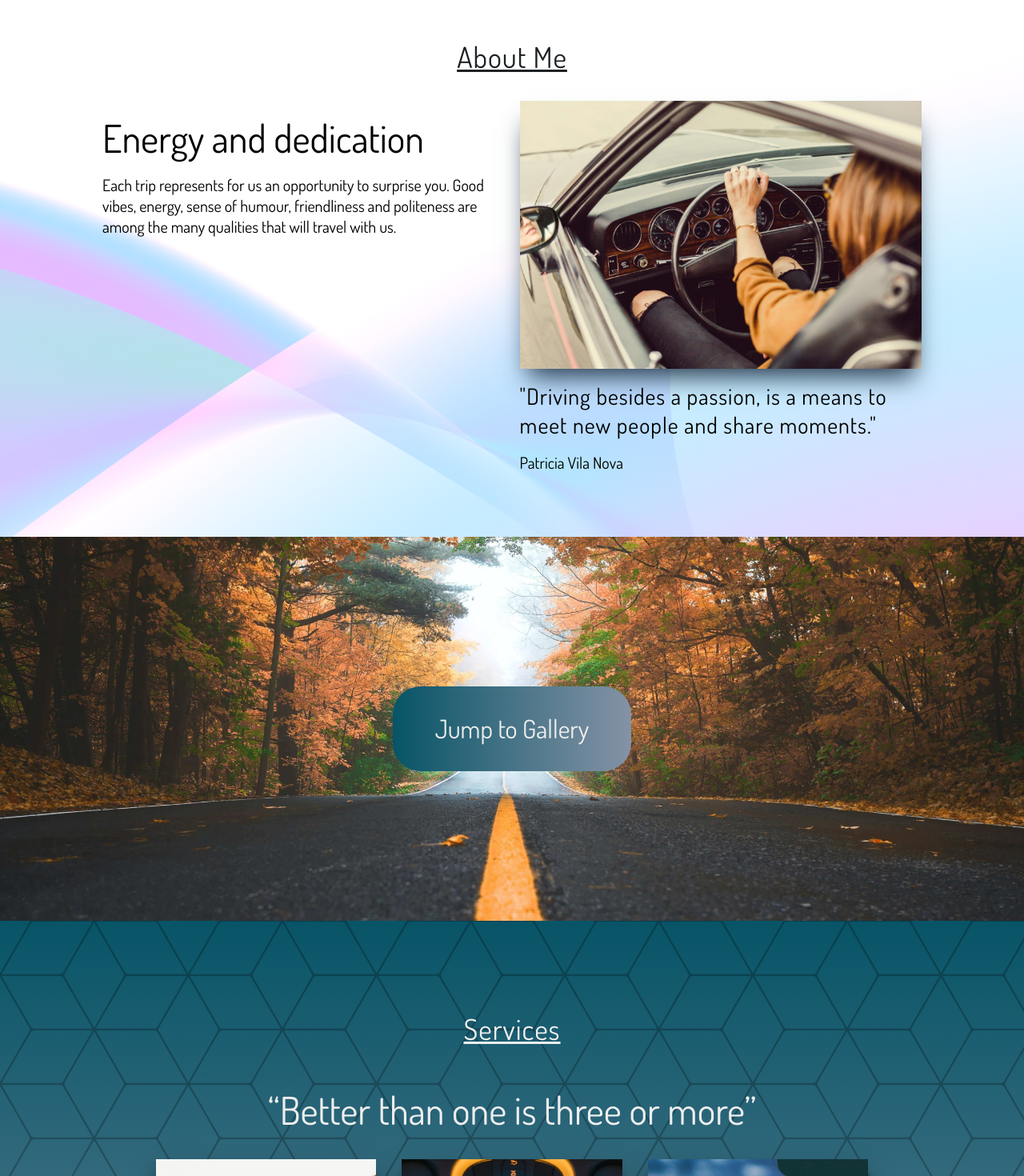
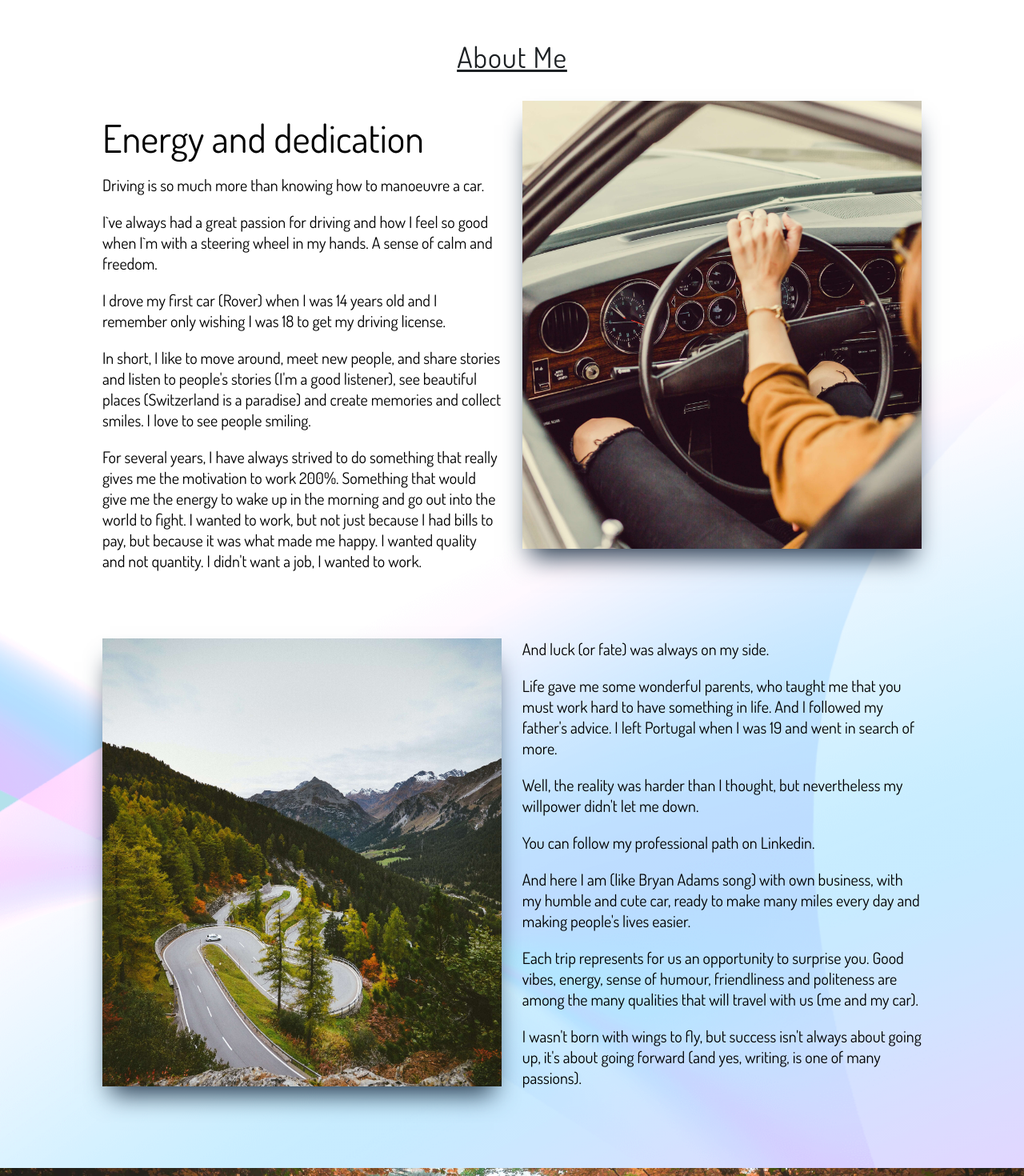
Before and after one commit to lordrichard6/patricia_project, a Next.js app: page / in a window 1280 px wide. Shown: the part 920-2390 px from the top of the page at 80% size. Built offline with nearby package versions, Linux system fonts and the light colour scheme.

Commit message:
about section content added

```diff
--- a/assets/data/index.jsx
+++ b/assets/data/index.jsx
@@ -1,6 +1,7 @@
 // IMPORTS
 import headerImage from "../../public/images/header.jpg";
-import aboutMeImage from "../../public/images/about.jpg";
+import aboutImage01 from "../../public/images/about01.jpg";
+import aboutImage02 from "../../public/images/about02.jpg";
 import hobby_01 from "../../public/images/hobby_01.jpg";
 import hobby_02 from "../../public/images/hobby_02.jpg";
 import hobby_03 from "../../public/images/hobby_03.jpg";
@@ -20,15 +21,54 @@ export const homepageHeader = {
 // ABOUT ME -----------------------------------------------------------------------------
 export const aboutMe = {
   title: "Energy and dedication",
-  text: `Each trip represents for us an opportunity to surprise you.
-          Good vibes, energy, sense of humour, friendliness and politeness
-          are among the many qualities that will travel with us.
-        `,
-  picture: aboutMeImage,
-  alt: "patricia",
+  picture01: aboutImage01,
+  picture02: aboutImage02,
+  alt01: "sardinha drive",
+  alt02: "driving service",
   quote:
     '"Driving besides a passion, is a means to meet new people and share moments."',
 };
+export const aboutText01 = [
+  {
+    text: "Driving is so much more than knowing how to manoeuvre a car."
+  },
+  {
+    text: "I`ve always had a great passion for driving and how I feel so good when I`m with a steering wheel in my hands. A sense of calm and freedom."
+  },
+  {
+    text: "I drove my first car (Rover) when I was 14 years old and I remember only wishing I was 18 to get my driving license."
+  },
+  {
+    text: "In short, I like to move around, meet new people, and share stories and listen to people's stories (I'm a good listener), see beautiful places (Switzerland is a paradise) and create memories and collect smiles. I love to see people smiling."
+  },
+  {
+    text: "For several years, I have always strived to do something that really gives me the motivation to work 200%. Something that would give me the energy to wake up in the morning and go out into the world to fight. I wanted to work, but not just because I had bills to pay, but because it was what made me happy. I wanted quality and not quantity. I didn't want a job, I wanted to work."
+  }
+]
+
+export const aboutText02 = [
+  {
+    text: "And luck (or fate) was always on my side."
+  },
+  {
+    text: "Life gave me some wonderful parents, who taught me that you must work hard to have something in life. And I followed my father's advice. I left Portugal when I was 19 and went in search of more."
+  },
+  {
+    text: "Well, the reality was harder than I thought, but nevertheless my willpower didn't let me down."
+  },
+  {
+    text: "You can follow my professional path on Linkedin."
+  },
+  {
+    text: "And here I am (like Bryan Adams song) with own business, with my humble and cute car, ready to make many miles every day and making people's lives easier."
+  },
+  {
+    text: "Each trip represents for us an opportunity to surprise you. Good vibes, energy, sense of humour, friendliness and politeness are among the many qualities that will travel with us (me and my car)."
+  },
+  {
+    text: "I wasn't born with wings to fly, but success isn't always about going up, it's about going forward (and yes, writing, is one of many passions)."
+  },
+]
 // SERVICES -----------------------------------------------------------------------------
 export const services = [
   {
--- /dev/null
+++ b/components/AboutMe/bottom.jsx
@@ -0,0 +1,76 @@
+import styled from "styled-components";
+import Image from "next/image";
+
+import { Text } from "../../assets/variables";
+import { aboutMe, aboutText02 } from "../../assets/data";
+
+export default function Bottom() {
+  return (
+    <Container>
+      <ImageWrapper>
+        <Image
+          src={aboutMe.picture02}
+          objectFit="cover"
+          layout="fill"
+          objectPosition="center"
+          alt={aboutMe.alt02}
+        />
+      </ImageWrapper>
+      <TextWrapper>
+        {aboutText02.map((item, i) => {
+          return (
+            <div key={i}>
+              <Text>{item.text}</Text>
+              <br />
+            </div>
+          );
+        })}
+      </TextWrapper>
+    </Container>
+  );
+}
+
+const Container = styled.div`
+  width: 100%;
+  height: 100%;
+  display: flex;
+  flex-direction: row;
+  align-items: flex-start;
+
+  @media screen and (max-width: 1024px) {
+    width: 100%;
+    display: flex;
+    flex-direction: column;
+    align-items: center;
+    margin-right: 0;
+    margin-bottom: 1.5rem;
+  }
+`;
+
+const TextWrapper = styled.div`
+  width: 50%;
+  position: relative;
+  margin-left: 0.8rem;
+
+  @media screen and (max-width: 1024px) {
+    width: 100%;
+  }
+`;
+
+const ImageWrapper = styled.div`
+  width: 50%;
+  position: relative;
+  height: 35rem;
+  margin-right: 0.8rem;
+  box-shadow: rgb(38, 57, 77) 0px 20px 30px -10px;
+
+  @media screen and (max-width: 1024px) {
+    margin-right: 0;
+    margin-bottom: 4rem;
+    width: 100%;
+  }
+
+  @media screen and (min-width: 2024px) {
+    height: 40rem;
+}
+`;
--- a/components/AboutMe/index.jsx
+++ b/components/AboutMe/index.jsx
@@ -1,8 +1,8 @@
 import styled from "styled-components";
 
 import { Colors, TitleSection, SectionContainer } from "../../assets/variables";
-import Left from "./left";
-import Right from "./right";
+import Upper from "./upper";
+import Bottom from "./bottom";
 
 export default function AboutMe() {
   return (
@@ -11,8 +11,8 @@ export default function AboutMe() {
         About Me
       </TitleSection>
       <InnerContainer>
-        <Left />
-        <Right />
+        <Upper />
+        <Bottom />
       </InnerContainer>
     </SectionContainer>
   );
@@ -21,7 +21,7 @@ export default function AboutMe() {
 const InnerContainer = styled.div`
   width: 80vw;
   display: flex;
-  flex-direction: row;
+  flex-direction: column;
   justify-content: center;
   align-content: center;
 
--- a/components/AboutMe/left.jsx
+++ /dev/null
@@ -1,38 +0,0 @@
-import styled from "styled-components";
-// import Image from "next/image";
-
-import { TitleMain, Text } from "../../assets/variables";
-import { aboutMe } from "../../assets/data";
-
-export default function Left() {
-  return (
-    <LeftContainer>
-      <TitleMain>{aboutMe.title}</TitleMain>
-      <Text>{aboutMe.text}</Text>
-      {/* <LeftImage>
-        <Image
-          src={picture}
-          height={400}
-          width={600}
-          objectFit="cover"
-          alt="about me"
-        />
-      </LeftImage> */}
-    </LeftContainer>
-  );
-}
-
-const LeftContainer = styled.div`
-  width: 50%;
-  height: 100%;
-  margin-right: 0.6rem;
-
-  @media screen and (max-width: 1024px) {
-    width: 100%;
-    display: flex;
-    flex-direction: column;
-    align-items: center;
-    margin-right: 0;
-    margin-bottom: 1.5rem;
-  }
-`;
--- a/components/AboutMe/right.jsx
+++ /dev/null
@@ -1,40 +0,0 @@
-import styled from "styled-components";
-import Image from "next/image";
-
-import { TitleSmall, Text } from "../../assets/variables";
-import { aboutMe } from "../../assets/data";
-
-export default function Right() {
-  return (
-    <RightContainer>
-      <ImageWrapper>
-        <Image
-          src={aboutMe.picture}
-          objectFit="cover"
-          layout="responsive"
-          objectPosition="center"
-          alt={aboutMe.alt}
-        />
-      </ImageWrapper>
-      <TitleSmall>{aboutMe.quote}</TitleSmall>
-      <Text>Patricia Vila Nova</Text>
-    </RightContainer>
-  );
-}
-
-const RightContainer = styled.div`
-  width: 50%;
-  display: flex;
-  flex-direction: column;
-  justify-content: flex-end;
-  margin-left: 0.6rem;
-
-  @media screen and (max-width: 1024px) {
-    width: 100%;
-    margin: 0;
-  }
-`;
-
-const ImageWrapper = styled.div`
-  box-shadow: rgb(38, 57, 77) 0px 20px 30px -10px;
-`;
--- /dev/null
+++ b/components/AboutMe/upper.jsx
@@ -0,0 +1,78 @@
+import styled from "styled-components";
+import Image from "next/image";
+
+import { TitleMain, Text } from "../../assets/variables";
+import { aboutMe, aboutText01 } from "../../assets/data";
+
+export default function Upper() {
+  return (
+    <Container>
+      <TextWrapper>
+        <TitleMain>{aboutMe.title}</TitleMain>
+        {aboutText01.map((item, i) => {
+          return (
+            <div key={i}>
+              <Text>{item.text}</Text>
+              <br />
+            </div>
+          );
+        })}
+      </TextWrapper>
+
+      <ImageWrapper>
+        <Image
+          src={aboutMe.picture01}
+          objectFit="cover"
+          layout="fill"
+          objectPosition="center"
+          alt={aboutMe.alt01}
+        />
+      </ImageWrapper>
+    </Container>
+  );
+}
+
+const Container = styled.div`
+  width: 100%;
+  display: flex;
+  flex-direction: row;
+  align-items: flex-start;
+  margin-bottom: 4rem;
+
+  @media screen and (max-width: 1024px) {
+    width: 100%;
+    display: flex;
+    flex-direction: column-reverse;
+    align-items: center;
+    margin-right: 0;
+    margin-bottom: 1.5rem;
+  }
+`;
+
+const TextWrapper = styled.div`
+  width: 50%;
+  position: relative;
+  margin-right: 0.8rem;
+
+  @media screen and (max-width: 1024px) {
+    width: 100%;
+    margin: 0;
+  }
+`;
+
+const ImageWrapper = styled.div`
+  width: 50%;
+  position: relative;
+  height: 35rem;
+  margin-left: 0.8rem;
+  box-shadow: rgb(38, 57, 77) 0px 20px 30px -10px;
+
+  @media screen and (max-width: 1024px) {
+    margin: 0;
+    width: 100%;
+  }
+
+  @media screen and (min-width: 2024px) {
+    height: 45rem;
+  }
+`;
```
Also changed, not shown: public/images/about01.jpg (renamed from public/images/about.jpg), public/images/about02.jpg (added).
